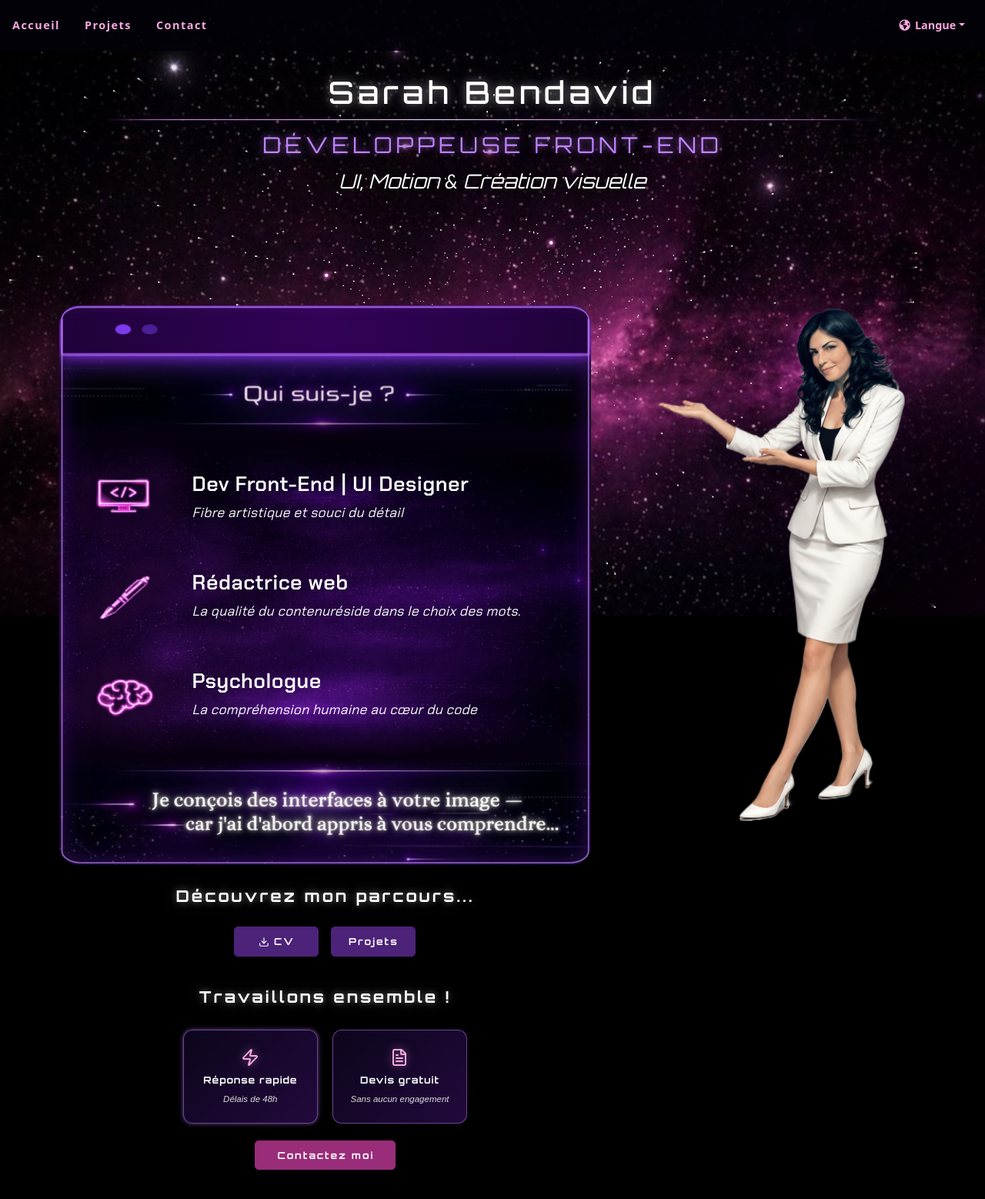
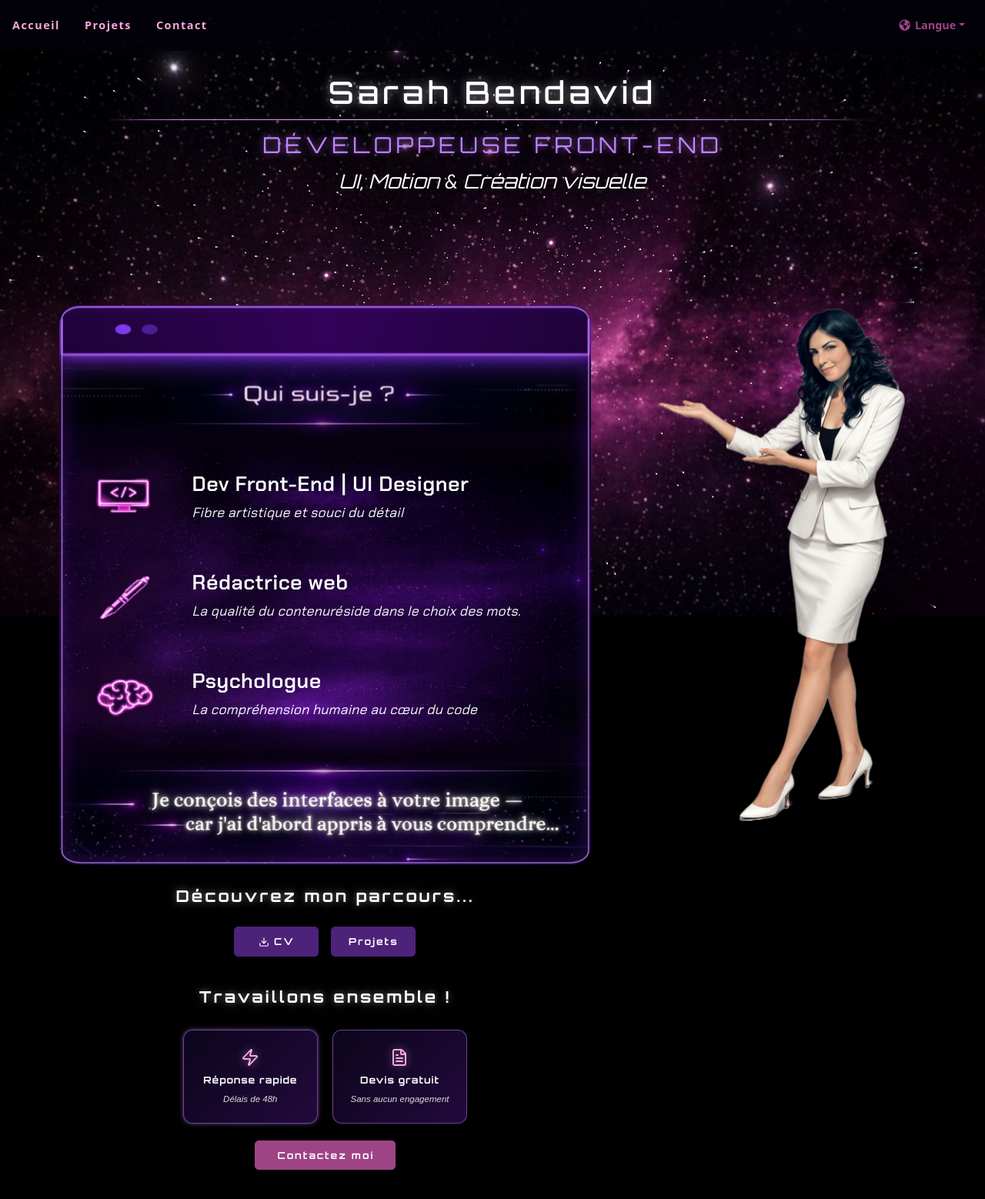
Before and after one commit to SarahBendavid/Porfolio-de-Sarah, a React (Vite) app: page /#/ in a window 1280 px wide. Shown: the top 1558 px of the page at 77% size. Built offline with nearby package versions, Linux system fonts and the light colour scheme.

Commit message:
essaie couleur

```diff
--- a/src/Assets/styles/Header/LanguageSwitcher.css
+++ b/src/Assets/styles/Header/LanguageSwitcher.css
@@ -1,6 +1,6 @@
 .language-switcher .btn {
   background: none;
-  color: #f7a8e0;
+  color: #9e4485;
   border: none;
   font-size: 0.9rem;
   font-weight: bold;
--- a/src/Assets/styles/Main/Accueil/ContactPreview.css
+++ b/src/Assets/styles/Main/Accueil/ContactPreview.css
@@ -142,8 +142,8 @@
 }
 
 .contact-me-btn {
-  background: #992d7a;
-  border: 1px solid #992d7a;
+  background: #9e4485;
+  border: 1px solid #9e4485;
   color: white;
   font-family: 'Orbitron', sans-serif;
   font-size: 0.78rem;
```
